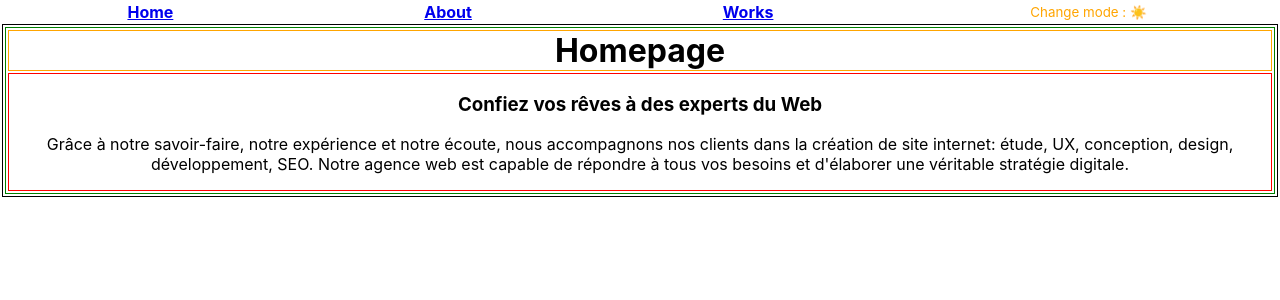
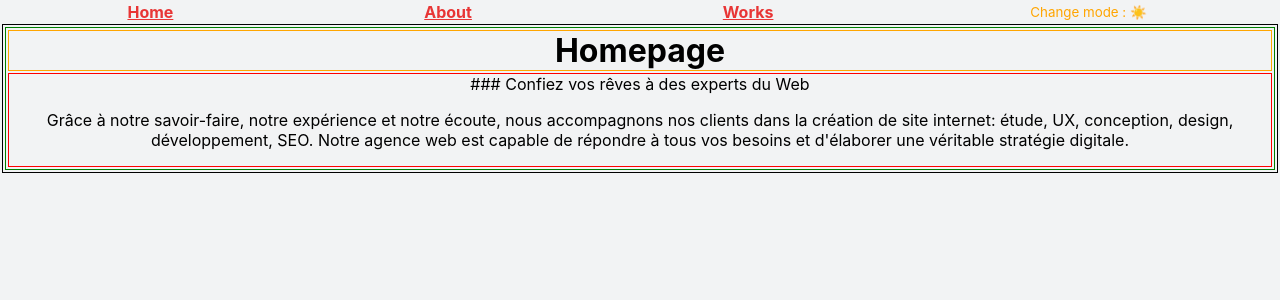
Before and after one commit to 0xKubitus/Project-Agency, a React (Create React App) app: page / in a window 1280 px wide. Shown: the top 300 px of the page. Built offline with nearby package versions, Linux system fonts and the light colour scheme.

Commit message:
projet repris en main avec quelques petites améliorations graphiques - IN PROGRESS

```diff
--- a/src/components/ChangeThemeButton.jsx
+++ b/src/components/ChangeThemeButton.jsx
@@ -22,8 +22,7 @@ function ChangeThemeButton() {
     //clicking the button must save to localStorage the 'theme' setting:
     localStorage.clear(); // we can do this to avoid overloading the localStorage in this case as it's the only data we store inside localStorage.
     localStorage.setItem("theme", JSON.stringify(theme));
-
-    console.log("localstorage =", localStorage.getItem("theme"));
+    // console.log("localstorage =", localStorage.getItem("theme"));
 
     return (
         <ThemeModeBtnContainer>
--- a/src/components/Project.jsx
+++ b/src/components/Project.jsx
@@ -13,13 +13,14 @@ const Project = () => {
 
     return (
         <>
-            <div>
-                <p>rendu projet à afficher ici :</p>
+            <div style={{ border: "1px solid red" }}>
                 <h1>{work.name}</h1>
                 <h2>{work.subtitle}</h2>
                 <p>{work.text}</p>
             </div>
-            <Link to="/works">Go Back</Link>
+            <div style={{ marginTop: "20px" }}>
+                <Link to="/works">Go Back</Link>
+            </div>
         </>
     );
 };
--- /dev/null
+++ b/src/data/homepageText.js
@@ -0,0 +1,6 @@
+const homepageText = {
+    header: "### Confiez vos rêves à des experts du Web",
+    body: "Grâce à notre savoir-faire, notre expérience et notre écoute, nous accompagnons nos clients dans la création de site internet: étude, UX, conception, design, développement, SEO. Notre agence web est capable de répondre à tous vos besoins et d'élaborer une véritable stratégie digitale.",
+};
+
+export default homepageText;
--- a/src/index.js
+++ b/src/index.js
@@ -3,6 +3,7 @@ import ReactDOM from "react-dom/client";
 import { BrowserRouter, Routes, Route } from "react-router-dom";
 
 import caseStudies from "data/caseStudies";
+import homepageText from "data/homepageText";
 import Header from "components/Header";
 import Home from "pages/Home";
 import About from "pages/About";
@@ -21,7 +22,10 @@ root.render(
                 <Header />
                 <div className="App">
                     <Routes>
-                        <Route path="/" element={<Home />} />
+                        <Route
+                            path="/"
+                            element={<Home homepageText={homepageText} />}
+                        />
                         <Route path="/about" element={<About />} />
 
                         <Route
--- a/src/pages/Home/index.jsx
+++ b/src/pages/Home/index.jsx
@@ -1,16 +1,10 @@
-const Home = () => {
+const Home = ({ homepageText }) => {
     return (
         <div className="page-content">
             <h1 className="preview-title">Homepage</h1>
             <div className="markdown-preview">
-                <h3>Confiez vos rêves à des experts du Web</h3>
-                <p>
-                    Grâce à notre savoir-faire, notre expérience et notre
-                    écoute, nous accompagnons nos clients dans la création de
-                    site internet: étude, UX, conception, design, développement,
-                    SEO. Notre agence web est capable de répondre à tous vos
-                    besoins et d'élaborer une véritable stratégie digitale.
-                </p>
+                {homepageText.header}
+                <p>{homepageText.body}</p>
             </div>
         </div>
     );
--- a/src/styles/GlobalStyle.jsx
+++ b/src/styles/GlobalStyle.jsx
@@ -1,6 +1,6 @@
-import { useContext } from 'react';
-import { createGlobalStyle } from 'styled-components';
-import { ThemeContext } from 'context/ThemeContext';
+import { useContext } from "react";
+import { createGlobalStyle } from "styled-components";
+import { ThemeContext } from "context/ThemeContext";
 
 const StyledGlobalStyle = createGlobalStyle`
     * {
@@ -11,12 +11,13 @@ const StyledGlobalStyle = createGlobalStyle`
 
     body {
         background-color: ${({ isDarkMode }) =>
-            isDarkMode ? 'black' : 'white'};
+            isDarkMode ? "#3a3a3a" : "#f2f3f4"};
         margin: 0;
     }
 
     a {
         font-weight: bold;
+        color: #e83535;
     }
 
     // /* --------------------------------------------------------------------- */
@@ -26,7 +27,7 @@ const StyledGlobalStyle = createGlobalStyle`
         text-align: center;
         border: 1px solid black;
         margin: 2px 2px 2px 2px;
-        color: ${({ isDarkMode }) => (isDarkMode ? 'white' : 'black')};
+        color: ${({ isDarkMode }) => (isDarkMode ? "white" : "black")};
     }
 
     .navbar {
@@ -54,7 +55,7 @@ const StyledGlobalStyle = createGlobalStyle`
 function GlobalStyle() {
     const { theme } = useContext(ThemeContext);
 
-    return <StyledGlobalStyle isDarkMode={theme === 'dark'} />;
+    return <StyledGlobalStyle isDarkMode={theme === "dark"} />;
 }
 
 export default GlobalStyle;
--- a/src/styles/colors.js
+++ b/src/styles/colors.js
@@ -1,7 +1,7 @@
 const colors = {
-    primary: '#5843E4',
-    secondary: '#8186A0',
-    backgroundLight: '#F9F9FC',
+    primary: "#e83535",
+    secondary: "#8186A0",
+    backgroundLight: "#F9F9FC",
 };
 
 export default colors;
```
